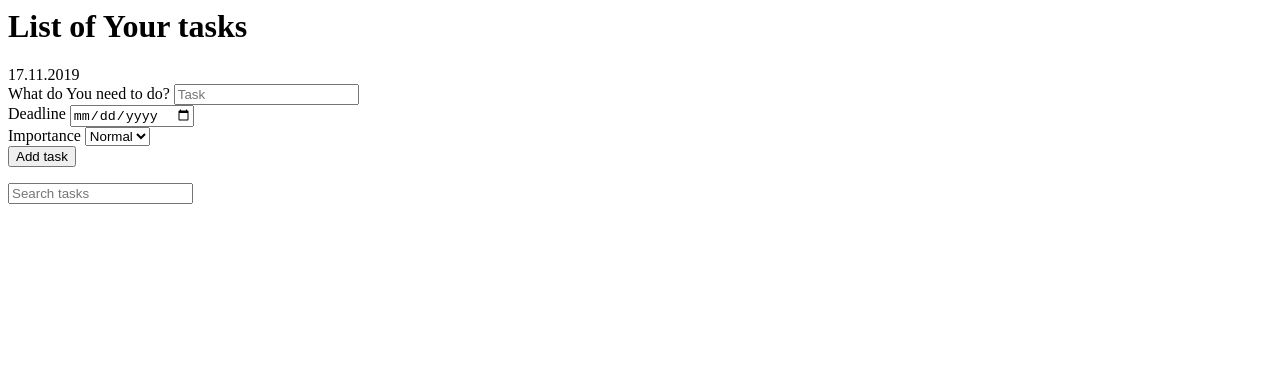
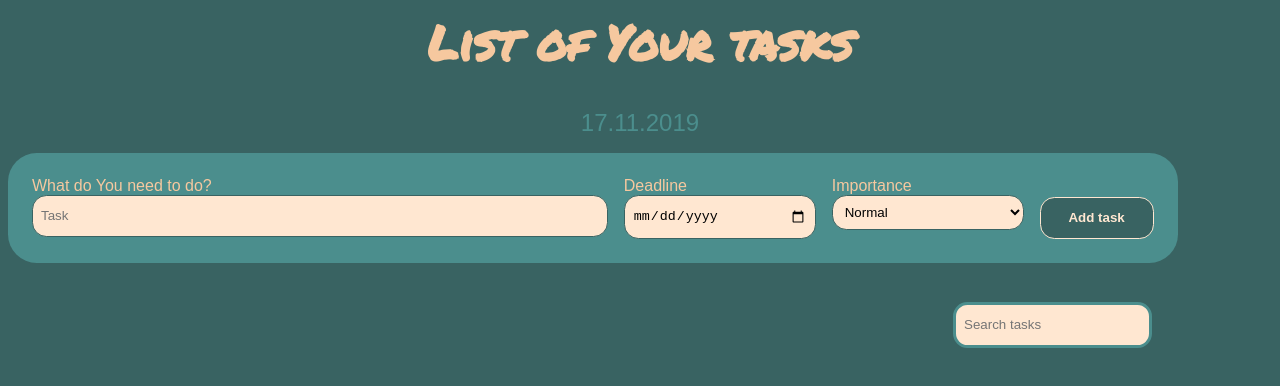
Before and after one commit to izabeka/ToDoList, a plain HTML site: page index.html in a window 1280 px wide. Drawn offline with Linux system fonts and the light colour scheme; a web font is replaced by a local one.

Commit message:
CSS added

```diff
--- a/index.html
+++ b/index.html
@@ -6,6 +6,7 @@
         <meta name='description' content='This is the page where you can store your tasks.'/>
         <meta name='keywords' content='ToDo List'/>
         <meta http-equiv='X-UA-Compatible' content='IE-edge, chrome=1'/>
+        <link rel='stylesheet' href='./style.css' type='text/css' />
     </head>
     <body>
         <header>
@@ -14,16 +15,16 @@
         <div id='current-date'>
         </div>
         <form class='add-task'>
-            <div>
-                <label>What do You need to do?</label>
+            <div class='task-text'>
+                <label>What do You need to do?</label></br>
                 <input id='to-do' type='text' placeholder='Task' required/>
             </div>
-            <div>
-                <label>Deadline</label>
+            <div class='task-date'>
+                <label>Deadline</label></br>
                 <input id='deadline' type='date'/>
             </div>
-            <div>
-                <label>Importance</label>
+            <div class='task-imp'>
+                <label>Importance</label></br>
                 <select id='importance'>
                     <option>Low</option>
                     <option selected>Normal</option>
--- /dev/null
+++ b/style.css
@@ -0,0 +1,122 @@
+:root {
+    --darkblue-color: #396362;
+    --blue-color: #4b8e8d;
+    --orange-color: #f6c89f;
+    --bright-color: #ffe7d1;
+}
+
+html {
+    background-color: var(--darkblue-color);
+    font-family: 'News Cycle', sans-serif;
+    padding: 0;
+    margin:0;
+    max-width: 2000px;
+    min-width: 280px;
+}
+
+h1 {
+    color: var(--orange-color);
+    font-family: 'Permanent Marker', cursive;
+    font-size: 3rem;
+    text-align: center;
+}
+
+#current-date {
+    font-size: 1.5rem;
+    color: var(--blue-color);
+    text-align: center;
+    margin: 1rem;
+}
+
+input, select {
+    background-color: var(--bright-color);
+    border-radius: 0.9rem;
+    line-height: 1.5rem;
+    border: 1px solid var(--darkblue-color);
+    padding: 0.5rem;
+}
+
+.add-task {
+    color: var(--orange-color);
+    background-color: var(--blue-color);
+    padding: 1rem;
+    font-size: 1rem;
+    margin: auto;
+    display: inline-flex;
+    justify-content: space-between;
+    width: 90%;
+    border-radius: 1.8rem;
+    flex-wrap: wrap;
+}
+
+.task-text {
+    flex: 3;
+    margin: 0.5rem;
+}
+
+#to-do, #deadline, #importance {
+    width: 100%;
+}
+
+.task-date {
+    flex: 1;
+    margin: 0.5rem;
+}
+
+.task-imp {
+    flex: 1;
+    margin: 0.5rem;
+}
+
+#button {
+    flex: 0.5;
+    background-color: var(--darkblue-color);
+    color: var(--bright-color);
+    margin: 0.5rem;
+    font-weight: bold;
+    border: 1px solid var(--bright-color);
+    align-self: flex-end;
+}
+
+
+#find {
+    border: 3px solid var(--blue-color);
+    margin: 3% auto;
+    position: absolute;
+    right: 10%;
+    align-self:center;
+}
+
+@media all and (max-width: 767px) and (min-width: 576px) {
+    .task-text {
+        flex: 66.7%;
+        margin: 0.5rem;
+    }
+
+    .task-date {
+        flex: 33.3%;
+        margin: 0.5rem;
+    }
+
+    .task-imp {
+        flex: 1;
+        margin: 0.5rem;
+    }
+}
+
+@media all and (max-width: 575px) {
+    .task-text {
+        flex: 100%;
+        margin: 0.5rem;
+    }
+
+    .task-date {
+        flex: 100%;
+        margin: 0.5rem;
+    }
+
+    .task-imp {
+        flex: 100%;
+        margin: 0.5rem;
+    }
+}
--- a/toDoList.js
+++ b/toDoList.js
@@ -14,6 +14,7 @@ document.querySelector('#current-date').innerHTML = `${dd}.${mm}.${yyyy}`;
 //Tasks list
 let listOfTasks = JSON.parse(localStorage.getItem('tasks')) || [];
 
+//============TASKS METHODS===========//
 //Submit task
 let form = document.querySelector('.add-task');
 form.addEventListener('submit', addTask);
@@ -91,6 +92,24 @@ function undone(task) {
     return listOfTasks;
 }
 
+//Deadline date control
+function checkDeadline(listOfTasks) {
+    let past = 0;
+    let today = 0;
+    listOfTasks.forEach(function(n) {
+        if (n.date === '') {
+        } else if (n.date < `${yyyy}-${mm}-${dd}`) {
+            alert(`You should have finished ${n.text} by now!`);
+            past++;
+        } else if (n.date === `${yyyy}-${mm}-${dd}`) {
+            alert(`You should finish ${n.text} today!`);
+            today++;
+        }
+    });
+    return `You missed deadline of ${past} task(s) and should finish ${today} task(s) today.`;
+}
+
+//==========SORT OPTIONS==========//
 //Sort by importance
 function sortImp(a) {
     if (a.checked === false) {
@@ -122,24 +141,7 @@ function sortDeadline(a, b) {
     }
 }
 
-//Deadline date control
-function checkDeadline(listOfTasks) {
-    let past = 0;
-    let today = 0;
-    listOfTasks.forEach(function(n) {
-        if (n.date === '') {
-        } else if (n.date < `${yyyy}-${mm}-${dd}`) {
-            alert(`You should have finished ${n.text} by now!`);
-            past++;
-        } else if (n.date === `${yyyy}-${mm}-${dd}`) {
-            alert(`You should finish ${n.text} today!`);
-            today++;
-        }
-    });
-    return `You missed deadline of ${past} task(s) and should finish ${today} task(s) today.`;
-}
-
-//Search
+//===========SEARCH FIELD==========//
 let find = document.getElementById('find');
 find.addEventListener('keyup', findTask);
 
```
